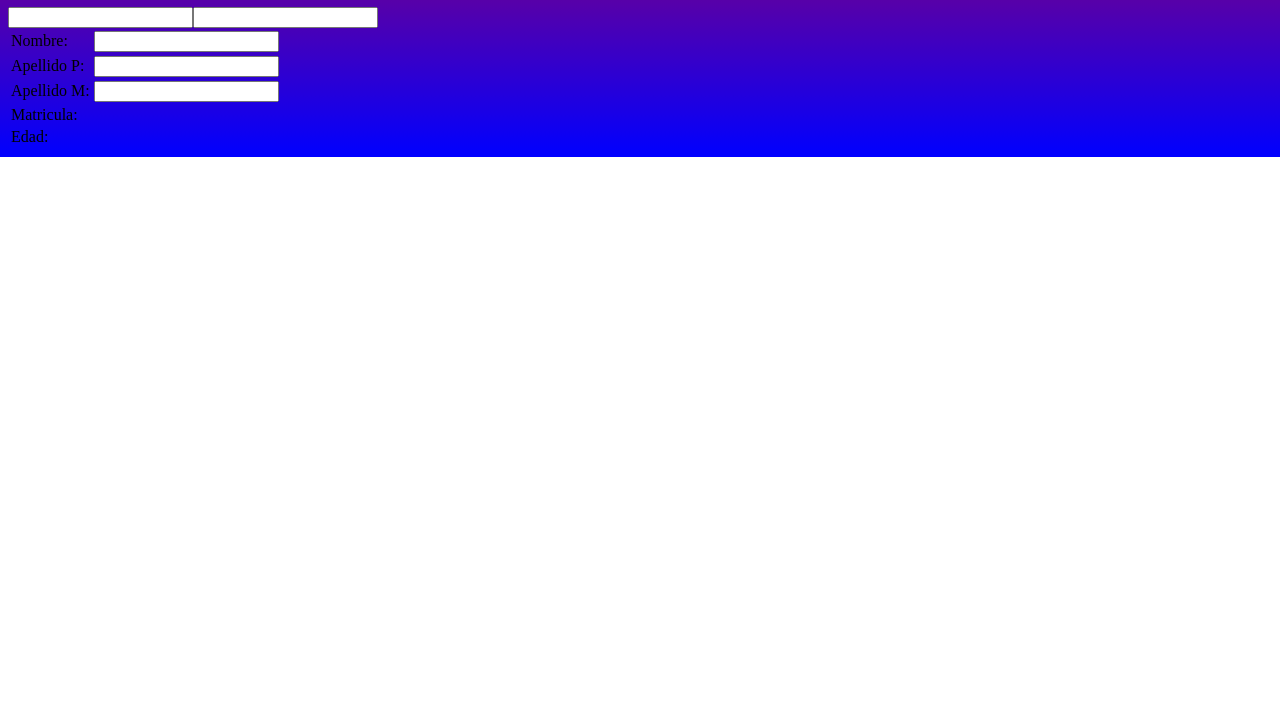
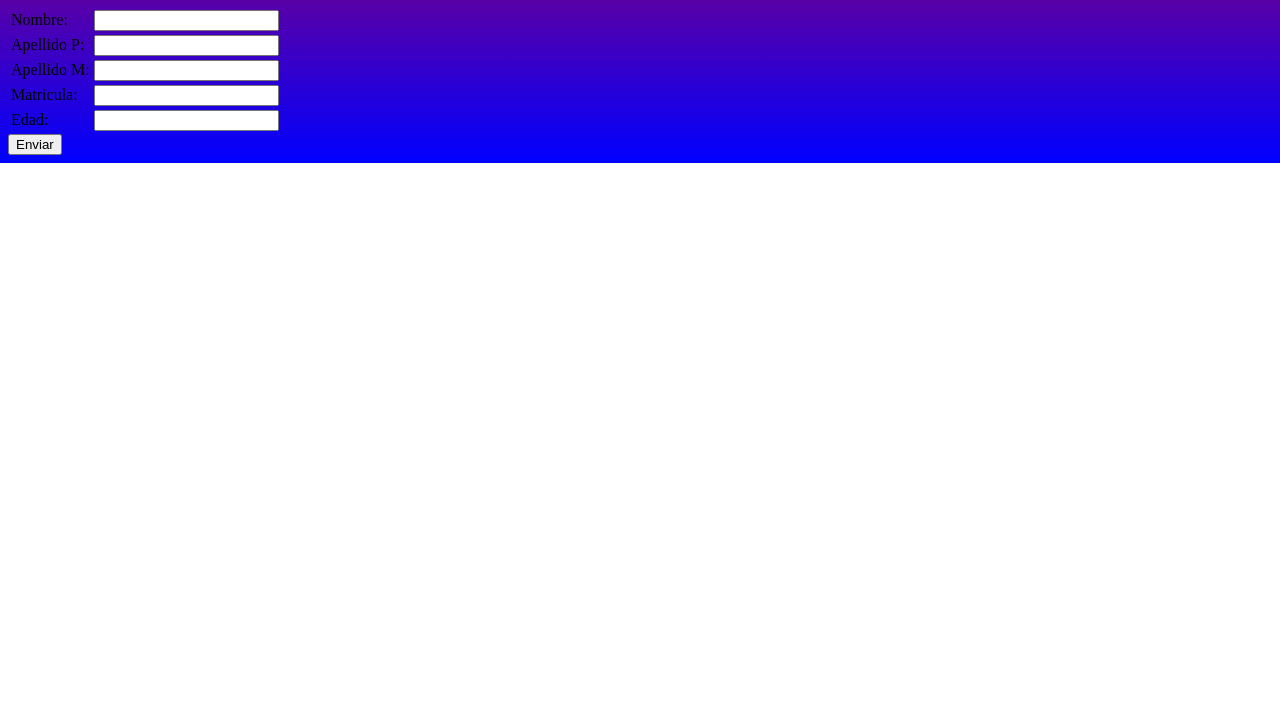
Before and after one commit to latinex123/music, a plain HTML site: page index.html in a window 1280 px wide. Shown: the part 73-800 px from the top of the page. Drawn offline with Linux system fonts and the light colour scheme.

Commit message:
Se arreglo el error

```diff
--- a/index.html
+++ b/index.html
@@ -32,14 +32,16 @@
 
 		<tr>
 		<td>Matricula:</td>
-		<input type="text" name="">
+		<td><input type="text" name=""></td>
 		</tr>
 
 		<tr>
 			<td>Edad:</td>
-		<input type="text" name="">
+		<td><input type="text" name=""></td>
 		</tr>
 	</table>
 
+	<input type="button" name="btn1" value="Enviar">
+
 </body>
 </html>
```
Also changed, not shown: 1 other file.
